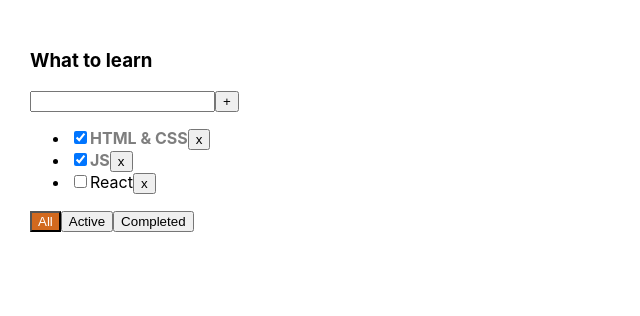
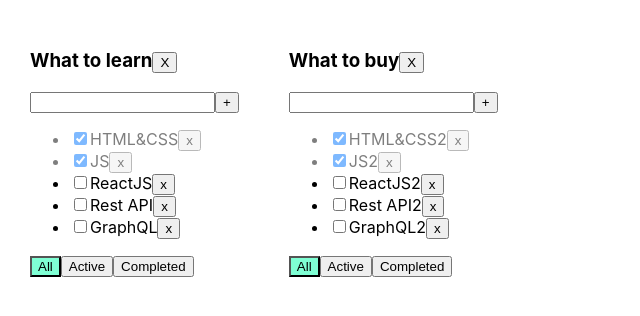
Before and after one commit to genamontana/1-todolist, a React (Create React App) app: page / in a window 1280 px wide. Shown: the top 316 px of the page, without its empty margins (0-640 px from the left). Built offline with nearby package versions, Linux system fonts and the light colour scheme.

Commit message:
5 lesson completed

```diff
--- a/src/App.css
+++ b/src/App.css
@@ -1,3 +1,4 @@
+
 .App {
   padding: 30px;
   display: flex;
@@ -7,17 +8,18 @@
   margin-right: 50px;
 }
 
-.btn-active{
-  background-color: chocolate;
-  color: white;
+.error {
+  border: red 1px solid;
 }
 
-.task-done{
-  font-weight: bold;
+.error-message {
+  color: red;
+}
+
+.active-filter {
+  background-color: aquamarine;
+}
+
+.is-done {
   opacity: 0.5;
 }
-
-.input-error{
-  border: 2px red solid;
-  outline: none;
-}
--- a/src/App.tsx
+++ b/src/App.tsx
@@ -1,75 +1,105 @@
 import React, {useState} from 'react';
 import './App.css';
-import TodoList from './TodoList';
+import {Todolist} from './Todolist';
 import {v1} from 'uuid';
 
-//C - create
-//R - read
-//U - update
-//D - delete
-
-export type TaskType = {
+export type FilterValuesType = 'all' | 'active' | 'completed';
+type TodoListsType = {
     id: string
     title: string
-    isDone: boolean
+    filter: FilterValuesType
 }
-
-export type FilterValuesType = 'all' | 'active' | 'completed'
-
 
 function App() {
 
-    const todoListTitle: string = 'What to learn'
+    let todolistID1 = v1();
+    let todolistID2 = v1();
 
-    const [tasks, setTasks] = useState<TaskType[]>([
-        {id: v1(), title: 'HTML & CSS', isDone: true},
-        {id: v1(), title: 'JS', isDone: true},
-        {id: v1(), title: 'React', isDone: false},
+    let [todoLists, setTodoLists] = useState<TodoListsType[]>([
+        {id: todolistID1, title: 'What to learn', filter: 'all'},
+        {id: todolistID2, title: 'What to buy', filter: 'all'},
     ])
 
-    const [filter, setFilter] = useState<FilterValuesType>('all')
+    let [tasks, setTasks] = useState({
+        [todolistID1]: [
+            {id: v1(), title: 'HTML&CSS', isDone: true},
+            {id: v1(), title: 'JS', isDone: true},
+            {id: v1(), title: 'ReactJS', isDone: false},
+            {id: v1(), title: 'Rest API', isDone: false},
+            {id: v1(), title: 'GraphQL', isDone: false},
+        ],
+        [todolistID2]: [
+            {id: v1(), title: 'HTML&CSS2', isDone: true},
+            {id: v1(), title: 'JS2', isDone: true},
+            {id: v1(), title: 'ReactJS2', isDone: false},
+            {id: v1(), title: 'Rest API2', isDone: false},
+            {id: v1(), title: 'GraphQL2', isDone: false},
+        ]
+    });
 
-    const removeTask = (tId: string) => {
-        const updatedTask = tasks.filter(task => task.id !== tId)
-        setTasks(updatedTask)
+    const removeTodoList= (todoListId: string)=>{
+        setTodoLists(todoLists.filter(el=>el.id!==todoListId))
+        delete tasks[todoListId]
     }
 
-    const addTask = (title: string) => {
-        setTasks([{id: v1(), title, isDone: false}, ...tasks])
+    function removeTask(todoListId: string, taskId: string) {
+        setTasks({...tasks, [todoListId]: tasks[todoListId].filter(el => el.id !== taskId)})
+        /*let filteredTasks = tasks.filter(t => t.id != id);
+        setTasks(filteredTasks);*/
     }
 
-    const changeTaskStatus = (taskId: string, isDone: boolean) => {
-        setTasks(tasks.map(t => t.id === taskId ? {...t, isDone: isDone} : t))
+    function addTask(todoListId: string,title: string) {
+        let newTask = {id: v1(), title: title, isDone: false};
+        setTasks({...tasks,[todoListId]:[newTask,...tasks[todoListId]]})
+
+        /*let task = {id: v1(), title: title, isDone: false};
+        let newTasks = [task, ...tasks];
+        setTasks(newTasks);*/
     }
 
-    const changeTodoListFilter = (nexFilterValue: FilterValuesType) => {
-        setFilter(nexFilterValue)
+    function changeStatus(todoListId: string,taskId: string, isDone: boolean) {
+        setTasks({...tasks,[todoListId]:tasks[todoListId].map(el=>el.id === taskId ?{...el,isDone}:el)})
+
+        /*let task = tasks.find(t => t.id === taskId);
+        if (task) {
+            task.isDone = isDone;
+        }
+        setTasks([...tasks]);*/
     }
 
-    const getFilteredTasks =
-        (tasks: Array<TaskType>, filter: FilterValuesType): Array<TaskType> => {
+    function changeFilter(todoListId: string, value: FilterValuesType) {
+        setTodoLists(todoLists.map(el => el.id === todoListId ? {...el, filter: value} : el))
+    }
 
-            switch (filter) {
-                case 'completed':
-                    return tasks.filter(task => task.isDone)
-                case 'active':
-                    return tasks.filter(task => !task.isDone)
-                default:
-                    return tasks
-            }
-        }
 
     return (
         <div className="App">
-            <TodoList
-                addTask={addTask}
-                tasks={getFilteredTasks(tasks, filter)}
-                title={todoListTitle}
-                filter={filter}
-                removeTask={removeTask}
-                changeTodoListFilter={changeTodoListFilter}
-                changeTaskStatus={changeTaskStatus}
-            />
+            {todoLists.map(el => {
+                let tasksForTodolist = tasks[el.id];
+
+                if (el.filter === 'active') {
+                    tasksForTodolist = tasks[el.id].filter(t => t.isDone === false);
+                }
+                if (el.filter === 'completed') {
+                    tasksForTodolist = tasks[el.id].filter(t => t.isDone === true);
+                }
+                return (
+                    <Todolist
+                        key={el.id}
+                        todoListId={el.id}
+                        title={el.title}
+                        tasks={tasksForTodolist}
+                        removeTask={removeTask}
+                        changeFilter={changeFilter}
+                        addTask={addTask}
+                        changeTaskStatus={changeStatus}
+                        filter={el.filter}
+                        removeTodoList={removeTodoList}
+                    />
+                )
+            })
+
+            }
         </div>
     );
 }
--- a/src/TodoList.tsx
+++ b/src/TodoList.tsx
@@ -1,84 +1,101 @@
 import React, {ChangeEvent, KeyboardEvent, useState} from 'react';
-import {FilterValuesType, TaskType} from './App';
+import {FilterValuesType} from './App';
 
-type TodoListPropsType = {
+type TaskType = {
+    id: string
     title: string
+    isDone: boolean
+}
+
+type PropsType = {
+    title: string
+    todoListId: string
     tasks: Array<TaskType>
+    removeTask: (todoListId: string, taskId: string) => void
+    changeFilter: (todoListId: string, value: FilterValuesType) => void
+    addTask: (todoListId: string, title: string) => void
+    changeTaskStatus: (todoListId: string,taskId: string, isDone: boolean) => void
     filter: FilterValuesType
-    addTask: (title: string) => void
-    removeTask: (taskId: string) => void
-    changeTaskStatus: (taskId: string, isDone: boolean) => void
-    changeTodoListFilter: (nextFilterValue: FilterValuesType) => void
+    removeTodoList:(todoListId: string)=>void
 }
-const TodoList = (props: TodoListPropsType) => {
 
-    const [title, setTitle] = useState<string>('')
-    const [error, setError] = useState<boolean>(false)
+export function Todolist(props: PropsType) {
 
-    const tasksListItems = props.tasks.map((task: TaskType) => {
-        const removeTasks = () => props.removeTask(task.id)
-        const changeTaskStatus = (e: ChangeEvent<HTMLInputElement>) =>
-            props.changeTaskStatus(task.id, e.currentTarget.checked)
+    let [title, setTitle] = useState('')
+    let [error, setError] = useState<string | null>(null)
 
-        return (
-            <li key={task.id}>
-                <input type="checkbox"
-                       checked={task.isDone}
-                       onChange={changeTaskStatus}
-                />
-                <span className={task.isDone ? 'task-done' : ''}>{task.title}</span>
-                <button onClick={removeTasks}>x</button>
-            </li>
-        )
-    })
     const addTask = () => {
-        const trimmedTitle = title.trim()
-        if (trimmedTitle) {
-            props.addTask(title)
+        if (title.trim() !== '') {
+            props.addTask(props.todoListId, title.trim());
+            setTitle('');
         } else {
-            setError(true)
-        }
-        setTitle('')
-    }
-    const setLocalTitle = (e: ChangeEvent<HTMLInputElement>) => {
-        error && setError(false)
-        setTitle(e.currentTarget.value)}
-    const onEnterAddTask = (e: KeyboardEvent<HTMLInputElement>) => {
-        if (e.key === 'Enter') {
-            addTask()
+            setError('Title is required');
         }
     }
-    const onClickHandlerCreator = (filter: FilterValuesType) => () => props.changeTodoListFilter(filter)
-    return (
+
+    const onChangeHandler = (e: ChangeEvent<HTMLInputElement>) => {
+        setTitle(e.currentTarget.value)
+    }
+
+    const onKeyPressHandler = (e: KeyboardEvent<HTMLInputElement>) => {
+        setError(null);
+        if (e.charCode === 13) {
+            addTask();
+        }
+    }
+
+    const onAllClickHandler = () => props.changeFilter(props.todoListId, 'all');
+    const onActiveClickHandler = () => props.changeFilter(props.todoListId, 'active');
+    const onCompletedClickHandler = () => props.changeFilter(props.todoListId, 'completed');
+
+    const removeTodoListHandler = ()=>{
+        props.removeTodoList(props.todoListId)
+    }
+
+
+    return <div>
+        <h3>
+            {props.title}
+            <button
+            onClick={removeTodoListHandler}>X</button>
+        </h3>
         <div>
-            <h3>{props.title}</h3>
-            <div>
-                <input className={error ? 'input-error' : ''}
-                       value={title}
-                       onKeyDown={onEnterAddTask}
-                       onChange={setLocalTitle}
+            <input value={title}
+                   onChange={onChangeHandler}
+                   onKeyPress={onKeyPressHandler}
+                   className={error ? 'error' : ''}
             />
             <button onClick={addTask}>+</button>
-                {error && <div style={{fontWeight: 'bold', color:"red"}}>Please, enter task title</div>}
+            {error && <div className="error-message">{error}</div>}
         </div>
         <ul>
-                {tasksListItems}
+            {
+                props.tasks.map(t => {
+                    const onClickHandler = () => props.removeTask(props.todoListId, t.id)
+                    const onChangeHandler = (e: ChangeEvent<HTMLInputElement>) => {
+                        props.changeTaskStatus(props.todoListId, t.id, e.currentTarget.checked);
+                    }
+
+                    return <li key={t.id} className={t.isDone ? 'is-done' : ''}>
+                        <input type="checkbox"
+                               onChange={onChangeHandler}
+                               checked={t.isDone}/>
+                        <span>{t.title}</span>
+                        <button onClick={onClickHandler}>x</button>
+                    </li>
+                })
+            }
         </ul>
         <div>
-                <button
-                    className={props.filter === 'all' ? 'btn-active' : ''}
-                    onClick={onClickHandlerCreator('all')}>All
+            <button className={props.filter === 'all' ? 'active-filter' : ''}
+                    onClick={onAllClickHandler}>All
             </button>
-                <button
-                    className={props.filter === 'active' ? 'btn-active' : ''}
-                    onClick={onClickHandlerCreator('active')}>Active
+            <button className={props.filter === 'active' ? 'active-filter' : ''}
+                    onClick={onActiveClickHandler}>Active
             </button>
-                <button
-                    className={props.filter === 'completed' ? 'btn-active' : ''}
-                    onClick={onClickHandlerCreator('completed')}>Completed
+            <button className={props.filter === 'completed' ? 'active-filter' : ''}
+                    onClick={onCompletedClickHandler}>Completed
             </button>
         </div>
     </div>
-    );
-};
-export default TodoList;
+}
--- a/src/index.tsx
+++ b/src/index.tsx
@@ -1,18 +1,14 @@
 import React from 'react';
-import ReactDOM from 'react-dom/client';
 import './index.css';
 import App from './App';
+import * as serviceWorker from './serviceWorker';
+import { createRoot } from 'react-dom/client';
 
+const container  = document.getElementById('root') as HTMLElement
+const root = createRoot(container);
+root.render(<App />);
 
-const root = ReactDOM.createRoot(
-  document.getElementById('root') as HTMLElement
-);
-root.render(
-  <>
-    <App />
-  </>
-);
-
-// If you want to start measuring performance in your app, pass a function
-// to log results (for example: reportWebVitals(console.log))
-// or send to an analytics endpoint. Learn more: https://bit.ly/CRA-vitals
+// If you want your app to work offline and load faster, you can change
+// unregister() to register() below. Note this comes with some pitfalls.
+// Learn more about service workers: https://bit.ly/CRA-PWA
+serviceWorker.unregister();
```
Lines whose indentation alone changed are shown as unchanged.
